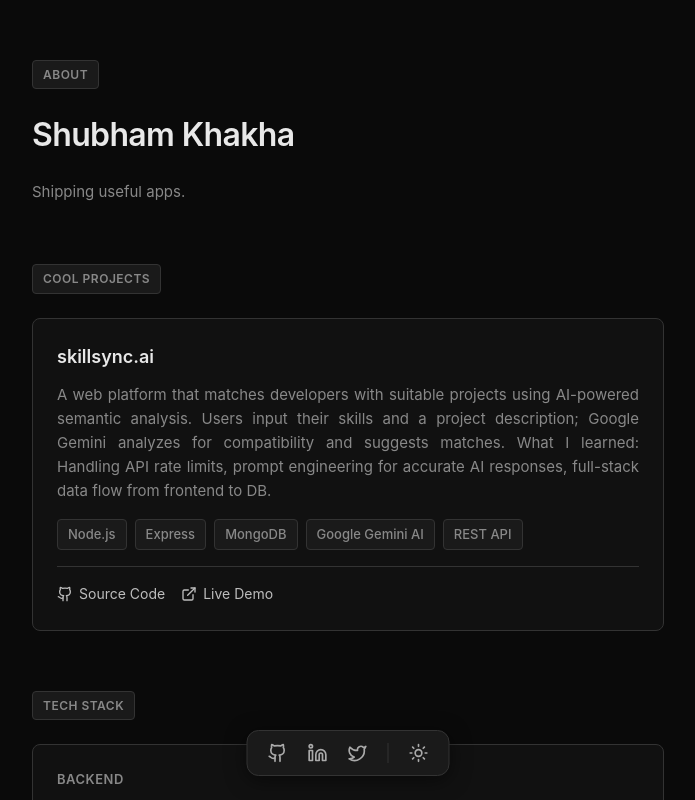
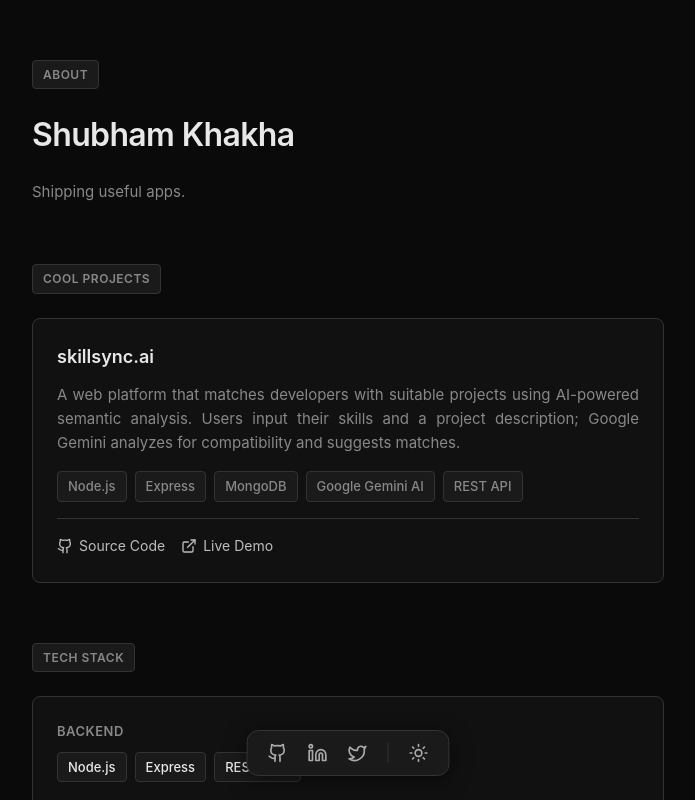
Before and after one commit to shubhook/my-portfolio, a React (Vite) app: page / in a window 1280 px wide. Shown: the top 800 px of the page, without its empty margins (292-987 px from the left). Built offline with nearby package versions, Linux system fonts and the light colour scheme.

Commit message:
update skillsync description

```diff
--- a/src/App.jsx
+++ b/src/App.jsx
@@ -29,7 +29,7 @@ const Portfolio = () => {
   const projects = [
     {
       title: "skillsync.ai",
-      description: "A web platform that matches developers with suitable projects using AI-powered semantic analysis. Users input their skills and a project description; Google Gemini analyzes for compatibility and suggests matches. What I learned: Handling API rate limits, prompt engineering for accurate AI responses, full-stack data flow from frontend to DB.",
+      description: "A web platform that matches developers with suitable projects using AI-powered semantic analysis. Users input their skills and a project description; Google Gemini analyzes for compatibility and suggests matches. ",
       tech: ["Node.js", "Express", "MongoDB", "Google Gemini AI", "REST API"],
       github: "https://github.com/shubhook/skillsync.ai",
       demo: "https://skillsync-ai-one.vercel.app"
```
